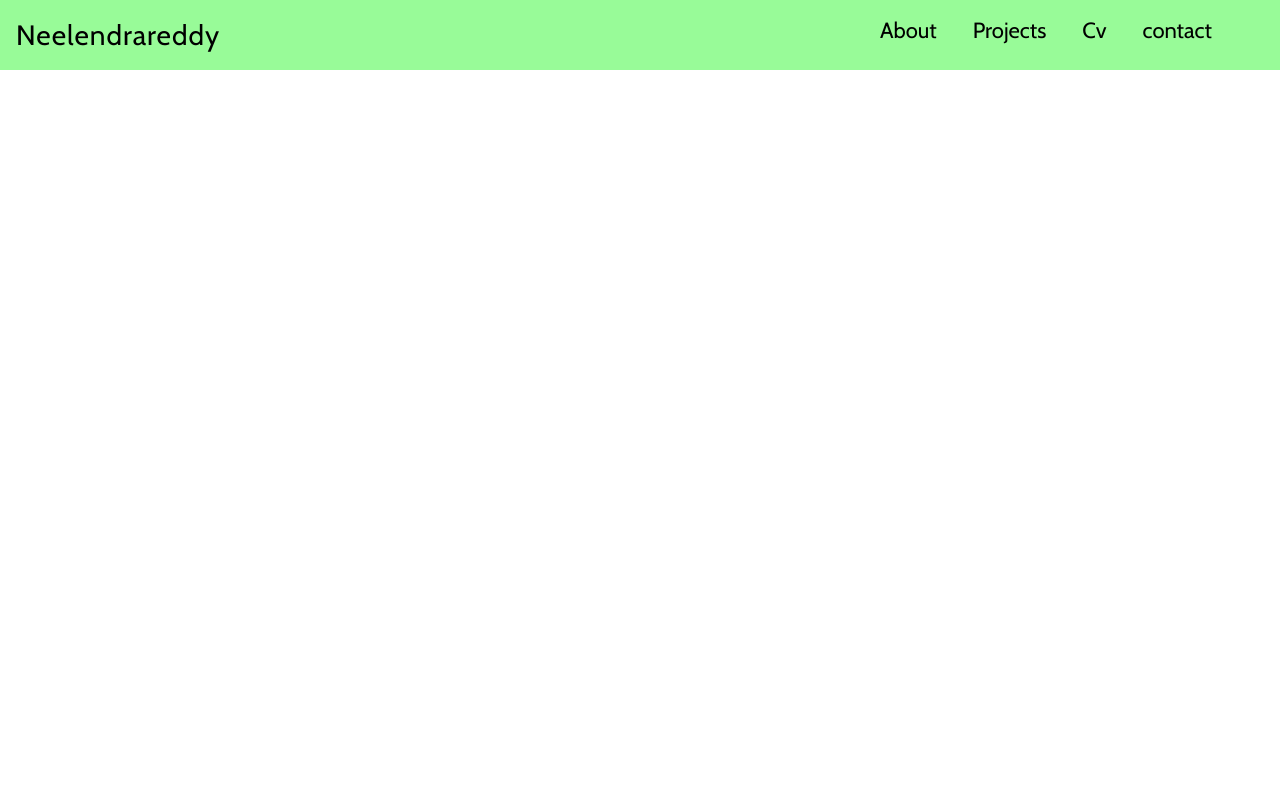
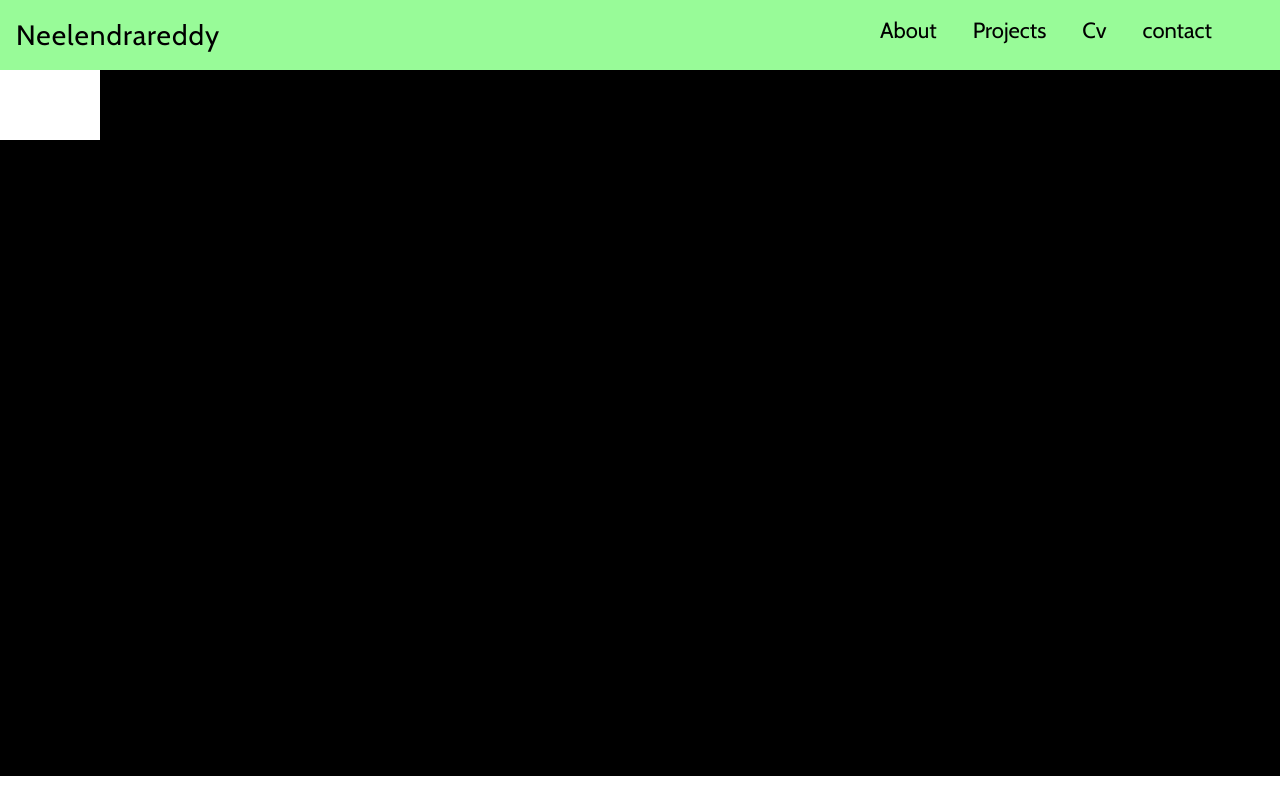
Before and after one commit to neelendrareddy9001/my-portfolio-website, a React (Create React App) app: page / in a window 1280 px wide. Built offline with nearby package versions, Linux system fonts and the light colour scheme.

Commit message:
updated sample data

```diff
--- a/src/App.js
+++ b/src/App.js
@@ -16,6 +16,7 @@ function App() {
   return (
     <Fragment>
       <Navbar />
+
       <Routes>
         <Route path="/" Component={Home} exact />
         <Route path="/about" Component={About} exact />
--- a/src/component/Home/Home.jsx
+++ b/src/component/Home/Home.jsx
@@ -4,7 +4,7 @@ import "./Home.scss";
 const Home = () => {
   return (
     <div className="container">
-      <h1>wecome to homepage</h1>
+      <h2>Welcome to home page</h2>
     </div>
   );
 };
--- a/src/component/Navbar/Navbar.jsx
+++ b/src/component/Navbar/Navbar.jsx
@@ -15,11 +15,11 @@ const Navbar = () => {
       <div className="nav__layout" id="nav__layout">
         <div className="nav__layout-center" id="nav__layout-center">
           <header className="nav__layout-header" id="nav__layout-header">
-            <Link to="/" style={{ textDecoration: "none" }}>
-              <a href="/" className="nav__layout-title" id="nav__layout-title">
-                Neelendrareddy
-              </a>
-            </Link>
+            {/* <Link to="/" style={{ textDecoration: "none" }}> */}
+            <a href="/" className="nav__layout-title" id="nav__layout-title">
+              Neelendrareddy
+            </a>
+            {/* </Link> */}
             <nav className=" nav__layout-menu-section is_visible">
               <Link to="/about">
                 <a href="/about" className="nav__layout-navigation-link">
@@ -49,11 +49,18 @@ const Navbar = () => {
               onClick={toggleLinks}
             />
           </header>
-          {/* <div className="nav__layout-menu-section">
+          <div className="nav__layout-menu-section">
             {showMenu
               ? "nav__layout-menu-section"
               : "nav__layout-menu-seciton is_visible"}
-          </div> */}
+          </div>
+        </div>
+      </div>
+
+      <div className="layout__container">
+        <div className="layout__container-inner">
+          <div className="left"></div>
+          <div className="right"></div>
         </div>
       </div>
     </>
--- a/src/component/Navbar/navbar.scss
+++ b/src/component/Navbar/navbar.scss
@@ -111,3 +111,18 @@
   //   }
   // }
 }
+
+.layout__container {
+  position: absolute;
+  top: 40px;
+  width: 100vw;
+  height: calc(100vh - 64px);
+  background-color: black;
+  // background: green;
+
+  &-inner {
+    width: 100px;
+    height: 100px;
+    background: white;
+  }
+}
--- a/src/component/Projects/Projects.js
+++ b/src/component/Projects/Projects.js
@@ -2,7 +2,11 @@ import React from "react";
 import "./Project.scss";
 
 const Projects = () => {
-  return <div className="contact">Projects</div>;
+  return (
+    <div className="contact">
+      <h2>Hello world!</h2>
+    </div>
+  );
 };
 
 export default Projects;
```
